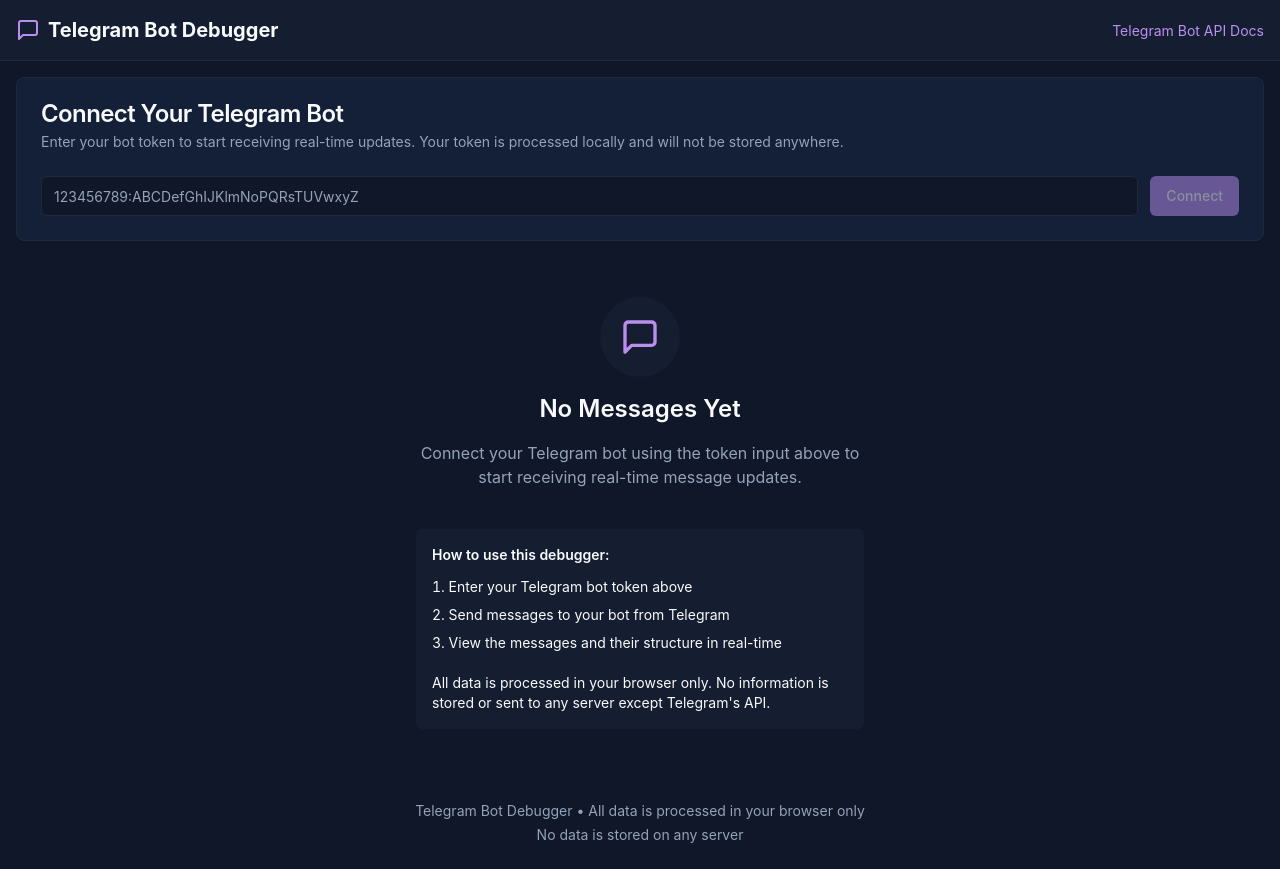
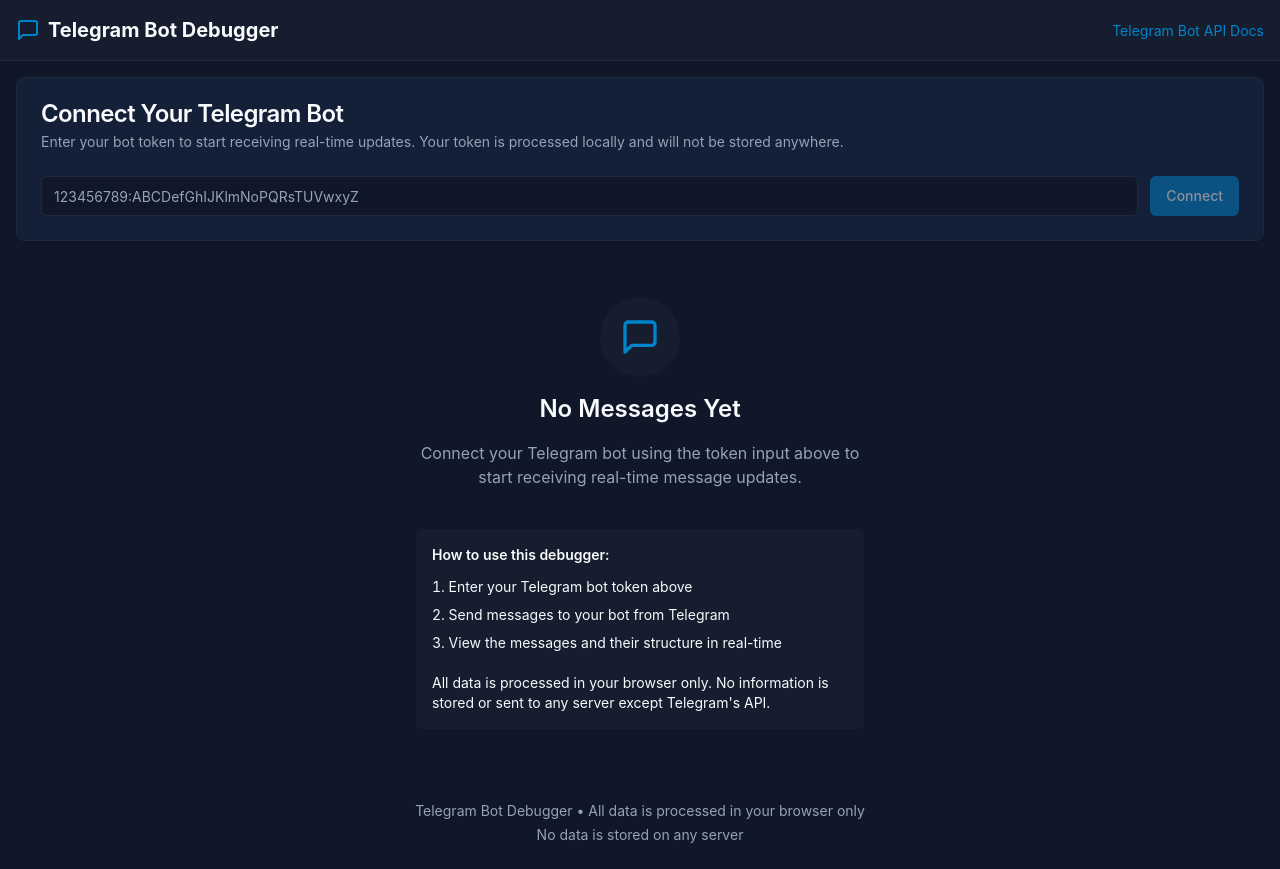
Before and after one commit to slider003/telegram-bot-debugger, a React (Vite) app: page / in a window 1280 px wide. Built offline with nearby package versions, Linux system fonts and the light colour scheme.

Commit message:
Refactor: Improve UI with Telegram Blue and animations
- Changed primary color to Telegram Blue (#0088CC).
- Added animations for a more immersive feel.

```diff
--- a/src/components/BotTokenInput.tsx
+++ b/src/components/BotTokenInput.tsx
@@ -40,15 +40,15 @@ export const BotTokenInput = ({
   };
 
   return (
-    <Card className="mb-6">
+    <Card className="mb-6 slide-in-up">
       <CardHeader>
-        <CardTitle>Connect Your Telegram Bot</CardTitle>
-        <CardDescription>
+        <CardTitle className="fade-in">Connect Your Telegram Bot</CardTitle>
+        <CardDescription className="fade-in delay-100">
           Enter your bot token to start receiving real-time updates. Your token is processed locally and will not be stored anywhere.
         </CardDescription>
       </CardHeader>
       <CardContent>
-        <form onSubmit={handleSubmit} className="flex flex-col sm:flex-row gap-3">
+        <form onSubmit={handleSubmit} className="flex flex-col sm:flex-row gap-3 fade-in delay-200">
           <div className="flex-1">
             {isConnected ? (
               <div className="flex items-center h-10 pl-3 bg-secondary rounded-md">
@@ -68,7 +68,7 @@ export const BotTokenInput = ({
               />
             )}
             {validationError && (
-              <p className="text-destructive text-sm mt-1">{validationError}</p>
+              <p className="text-destructive text-sm mt-1 fade-in">{validationError}</p>
             )}
           </div>
           {isConnected ? (
@@ -76,6 +76,7 @@ export const BotTokenInput = ({
               type="button"
               variant="destructive"
               onClick={onDisconnect}
+              className="transition-all duration-300 hover:scale-105"
             >
               Disconnect
             </Button>
@@ -83,14 +84,15 @@ export const BotTokenInput = ({
             <Button
               type="submit"
               disabled={loading || !inputToken.trim()}
+              className="transition-all duration-300 hover:scale-105"
             >
               {loading ? "Connecting..." : "Connect"}
             </Button>
           )}
         </form>
         {isConnected && (
-          <div className="mt-4 flex items-center">
-            <span className="w-2 h-2 bg-green-500 rounded-full mr-2"></span>
+          <div className="mt-4 flex items-center fade-in">
+            <span className="w-2 h-2 bg-green-500 rounded-full mr-2 animate-pulse"></span>
             <span className="text-sm text-muted-foreground">
               Connected and listening for updates...
             </span>
--- a/src/components/EmptyState.tsx
+++ b/src/components/EmptyState.tsx
@@ -3,15 +3,15 @@ import { MessageSquare } from "lucide-react";
 
 export const EmptyState = () => {
   return (
-    <div className="flex-1 flex flex-col items-center justify-center text-center p-8 gap-4">
-      <div className="bg-secondary/40 p-5 rounded-full">
+    <div className="flex-1 flex flex-col items-center justify-center text-center p-8 gap-4 fade-in">
+      <div className="bg-secondary/40 p-5 rounded-full pulse-on-hover">
         <MessageSquare className="h-10 w-10 text-primary" />
       </div>
-      <h2 className="text-2xl font-semibold">No Messages Yet</h2>
-      <p className="text-muted-foreground max-w-md">
+      <h2 className="text-2xl font-semibold slide-in-up">No Messages Yet</h2>
+      <p className="text-muted-foreground max-w-md slide-in-up delay-100">
         Connect your Telegram bot using the token input above to start receiving real-time message updates.
       </p>
-      <div className="mt-6 max-w-md text-left text-sm space-y-3 bg-secondary/40 p-4 rounded-md">
+      <div className="mt-6 max-w-md text-left text-sm space-y-3 bg-secondary/40 p-4 rounded-md slide-in-up delay-200">
         <h3 className="font-semibold">How to use this debugger:</h3>
         <ol className="list-decimal list-inside space-y-2">
           <li>Enter your Telegram bot token above</li>
--- a/src/components/Header.tsx
+++ b/src/components/Header.tsx
@@ -3,18 +3,18 @@ import { MessageSquare } from "lucide-react";
 
 export const Header = () => {
   return (
-    <header className="border-b border-border bg-secondary/40">
+    <header className="border-b border-border bg-secondary/40 fade-in">
       <div className="container mx-auto py-4 px-4 flex items-center justify-between">
-        <div className="flex items-center gap-2">
-          <MessageSquare className="h-6 w-6 text-primary" />
+        <div className="flex items-center gap-2 slide-in-right">
+          <MessageSquare className="h-6 w-6 text-primary pulse-on-hover" />
           <h1 className="text-xl font-bold">Telegram Bot Debugger</h1>
         </div>
-        <div>
+        <div className="slide-in-right delay-200">
           <a
             href="https://core.telegram.org/bots/api"
             target="_blank"
             rel="noopener noreferrer"
-            className="text-sm text-primary hover:underline"
+            className="text-sm text-primary hover:underline transition-all duration-300 hover:text-opacity-80"
           >
             Telegram Bot API Docs
           </a>
--- a/src/components/MessagesDisplay.tsx
+++ b/src/components/MessagesDisplay.tsx
@@ -15,7 +15,7 @@ export const MessagesDisplay = ({ messages }: MessagesDisplayProps) => {
 
   if (messages.length === 0) {
     return (
-      <div className="flex-1 border border-border rounded-md bg-card p-6 flex items-center justify-center">
+      <div className="flex-1 border border-border rounded-md bg-card p-6 flex items-center justify-center slide-in-up">
         <p className="text-muted-foreground">
           Connected and waiting for new messages...
         </p>
@@ -24,8 +24,8 @@ export const MessagesDisplay = ({ messages }: MessagesDisplayProps) => {
   }
 
   return (
-    <div className="flex-1 flex flex-col border border-border rounded-md bg-card overflow-hidden">
-      <div className="flex items-center justify-between px-4 py-2 border-b border-border">
+    <div className="flex-1 flex flex-col border border-border rounded-md bg-card overflow-hidden fade-in">
+      <div className="flex items-center justify-between px-4 py-2 border-b border-border slide-in-right">
         <h2 className="font-semibold">
           Messages ({messages.length})
         </h2>
@@ -35,7 +35,7 @@ export const MessagesDisplay = ({ messages }: MessagesDisplayProps) => {
             <Toggle
               pressed={view === "structured"}
               onPressedChange={() => setView("structured")}
-              className="rounded-r-none data-[state=on]:bg-primary/20"
+              className="rounded-r-none data-[state=on]:bg-primary/20 transition-all duration-200"
               size="sm"
             >
               Structured
@@ -43,7 +43,7 @@ export const MessagesDisplay = ({ messages }: MessagesDisplayProps) => {
             <Toggle
               pressed={view === "raw"}
               onPressedChange={() => setView("raw")}
-              className="rounded-l-none data-[state=on]:bg-primary/20"
+              className="rounded-l-none data-[state=on]:bg-primary/20 transition-all duration-200"
               size="sm"
             >
               Raw JSON
@@ -53,6 +53,7 @@ export const MessagesDisplay = ({ messages }: MessagesDisplayProps) => {
             variant="outline"
             size="sm"
             onClick={() => navigator.clipboard.writeText(JSON.stringify(messages, null, 2))}
+            className="transition-transform duration-200 pulse-on-hover"
           >
             Copy All
           </Button>
@@ -61,12 +62,13 @@ export const MessagesDisplay = ({ messages }: MessagesDisplayProps) => {
 
       <ScrollArea className="flex-1">
         <div className="divide-y divide-border">
-          {[...messages].reverse().map((message) => (
-            <MessageCard
-              key={message.update_id}
-              message={message}
-              viewMode={view}
-            />
+          {[...messages].reverse().map((message, index) => (
+            <div key={message.update_id} className={`message-enter delay-${Math.min(index * 100, 300)}`} style={{animationDelay: `${Math.min(index * 0.05, 0.3)}s`}}>
+              <MessageCard
+                message={message}
+                viewMode={view}
+              />
+            </div>
           ))}
         </div>
       </ScrollArea>
--- a/src/index.css
+++ b/src/index.css
@@ -14,7 +14,7 @@
     --popover: 222 47% 11%;
     --popover-foreground: 210 40% 98%;
 
-    --primary: 267 76% 75%;
+    --primary: 201 100% 40%;
     --primary-foreground: 0 0% 100%;
 
     --secondary: 217.2 32.6% 17.5%;
@@ -23,7 +23,7 @@
     --muted: 217.2 32.6% 17.5%;
     --muted-foreground: 215 20.2% 65.1%;
 
-    --accent: 267 76% 75%;
+    --accent: 201 100% 40%;
     --accent-foreground: 0 0% 100%;
 
     --destructive: 0 84.2% 60.2%;
@@ -31,7 +31,7 @@
 
     --border: 217.2 32.6% 17.5%;
     --input: 217.2 32.6% 17.5%;
-    --ring: 267 76% 75%;
+    --ring: 201 100% 40%;
 
     --radius: 0.5rem;
 
@@ -123,3 +123,88 @@
     opacity: 0;
   }
 }
+
+/* Animation keyframes */
+@keyframes fadeIn {
+  from {
+    opacity: 0;
+  }
+  to {
+    opacity: 1;
+  }
+}
+
+@keyframes slideInUp {
+  from {
+    transform: translateY(20px);
+    opacity: 0;
+  }
+  to {
+    transform: translateY(0);
+    opacity: 1;
+  }
+}
+
+@keyframes pulse {
+  0% {
+    transform: scale(1);
+  }
+  50% {
+    transform: scale(1.05);
+  }
+  100% {
+    transform: scale(1);
+  }
+}
+
+@keyframes slideInRight {
+  from {
+    transform: translateX(-20px);
+    opacity: 0;
+  }
+  to {
+    transform: translateX(0);
+    opacity: 1;
+  }
+}
+
+/* Animation utility classes */
+.fade-in {
+  animation: fadeIn 0.5s ease forwards;
+}
+
+.slide-in-up {
+  animation: slideInUp 0.5s ease forwards;
+}
+
+.slide-in-right {
+  animation: slideInRight 0.4s ease forwards;
+}
+
+.pulse-on-hover:hover {
+  animation: pulse 0.5s ease;
+}
+
+.message-enter {
+  opacity: 0;
+  transform: translateY(10px);
+  animation: slideInUp 0.3s ease forwards;
+}
+
+.staggered-item {
+  opacity: 0;
+  animation: fadeIn 0.5s ease forwards;
+}
+
+/* Staggered animation delay classes */
+.delay-100 {
+  animation-delay: 0.1s;
+}
+
+.delay-200 {
+  animation-delay: 0.2s;
+}
+
+.delay-300 {
+  animation-delay: 0.3s;
+}
```
Also changed, not shown: src/components/MessageCard.tsx (+10 -10 lines).
